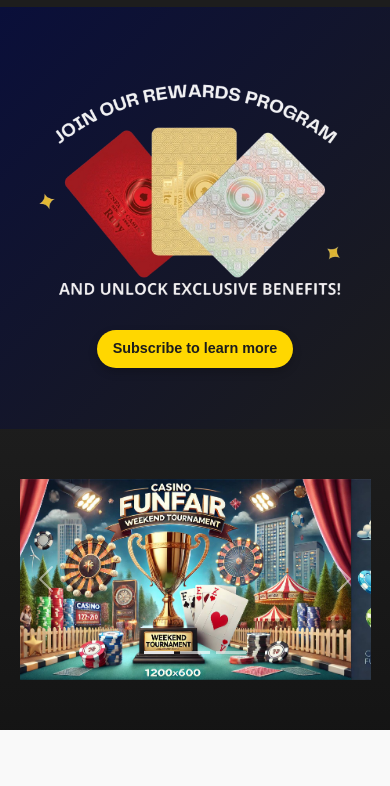
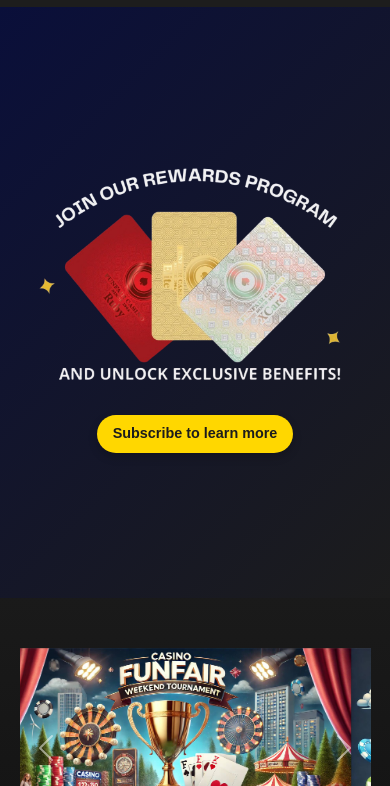
Before and after one commit to chakibelbassam/funfair_webtest.github.io, a plain HTML site: page promotions.html in a window 390 px wide. Shown: the part 58-844 px from the top of the page. Drawn offline with nearby package versions, Linux system fonts and the light colour scheme.

Commit message:
Update styles.css

```diff
--- a/styles.css
+++ b/styles.css
@@ -489,6 +489,11 @@ footer p {
     height: auto; /* Maintain aspect ratio */
     max-height: 200px; /* Limit height */
     object-fit: cover; /* Crop if necessary */
+
+}
+
+.des_location_text {
+    padding-top: 10px;
 }
 
 .locations_card h3 {
@@ -510,10 +515,10 @@ footer p {
 
 
 /* promotions */
-/* Main Section with Elegant Background and Overlay Image */
+/* Main Section with  Background and Overlay Image */
 .promo-hero-section {
     position: relative;
-    height: 80vh;
+    height: 90vh;
     background: linear-gradient(135deg, #0a0f3a, #1c1c1c); /* Dark gradient for a classy look */
     display: flex;
     justify-content: center;
@@ -567,7 +572,7 @@ footer p {
 
 
 /* Responsive Adjustments for Mobile */
-@media (max-width: 400px) {
+@media (max-width: 480px) {
     .promo-hero-section {
         height: 50vh;
     }
@@ -582,6 +587,14 @@ footer p {
         padding-top: 10px;
     }
 }
+/* Responsive Adjustments for Mobile */
+@media (max-width: 750px) {
+    .promo-hero-section {
+        height: 70vh;
+    }
+
+}
+
 
 
 
```
